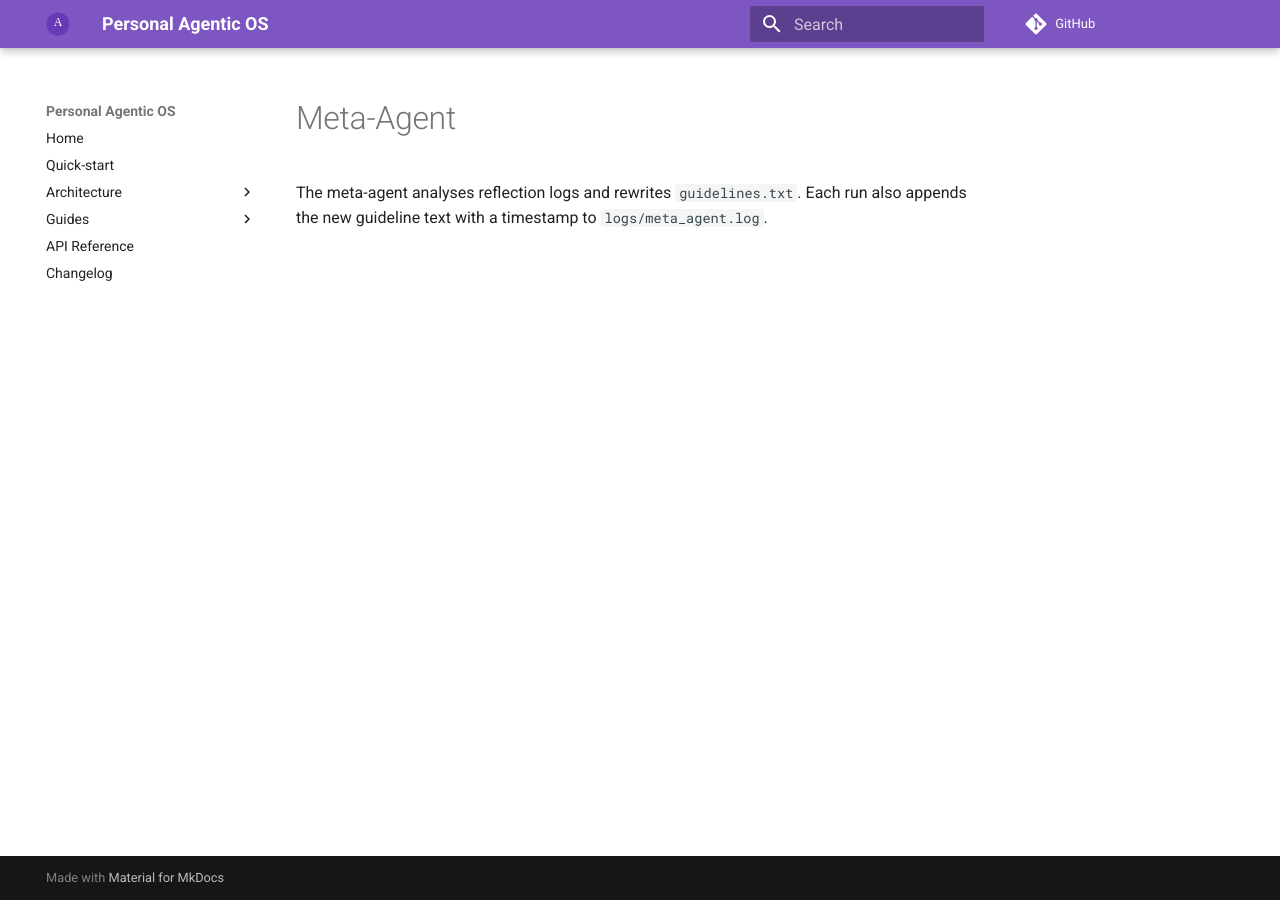
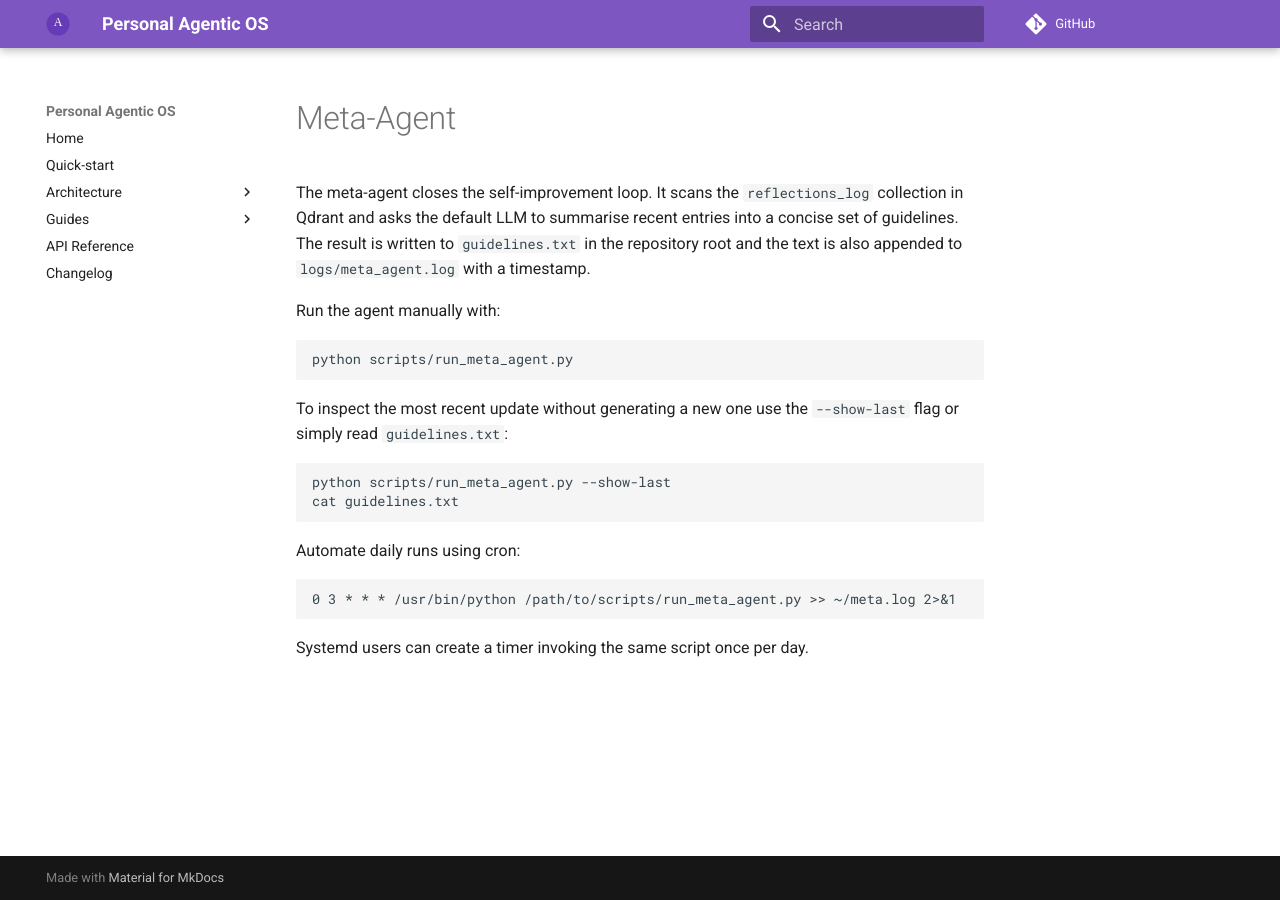
Before and after one commit to adrianwedd/personal-agentic-operating-system, an MkDocs documentation site: the page built from docs/guides/meta_agent.md, in a window 1280 px wide. Built offline with MkDocs 1.6.1 and Material for MkDocs 9.7.7, drawn with Linux system fonts in a browser that asks for light colours; comment, search, counter and statistics services are not loaded.

Commit message:
docs: expand meta-agent guide and link

````diff
--- a/docs/guides/meta_agent.md
+++ b/docs/guides/meta_agent.md
@@ -1,5 +1,29 @@
 # Meta-Agent
 
-The meta-agent analyses reflection logs and rewrites `guidelines.txt`.
-Each run also appends the new guideline text with a timestamp to
-`logs/meta_agent.log`.
+The meta-agent closes the self-improvement loop. It scans the
+`reflections_log` collection in Qdrant and asks the default LLM to
+summarise recent entries into a concise set of guidelines. The result is
+written to `guidelines.txt` in the repository root and the text is also
+appended to `logs/meta_agent.log` with a timestamp.
+
+Run the agent manually with:
+
+```bash
+python scripts/run_meta_agent.py
+```
+
+To inspect the most recent update without generating a new one use the
+`--show-last` flag or simply read `guidelines.txt`:
+
+```bash
+python scripts/run_meta_agent.py --show-last
+cat guidelines.txt
+```
+
+Automate daily runs using cron:
+
+```cron
+0 3 * * * /usr/bin/python /path/to/scripts/run_meta_agent.py >> ~/meta.log 2>&1
+```
+
+Systemd users can create a timer invoking the same script once per day.
````
Also changed, not shown: README.md (+10 -0 lines), docs/index.md (+3 -0 lines).
